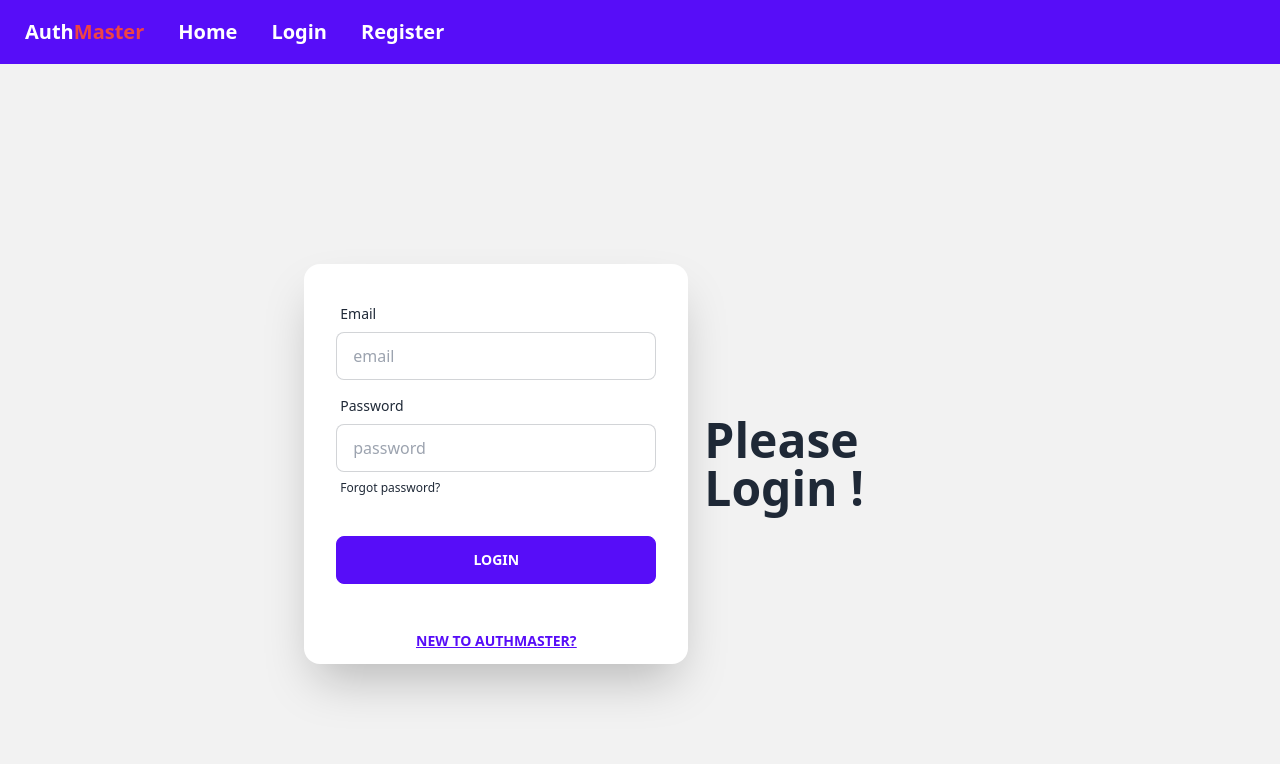
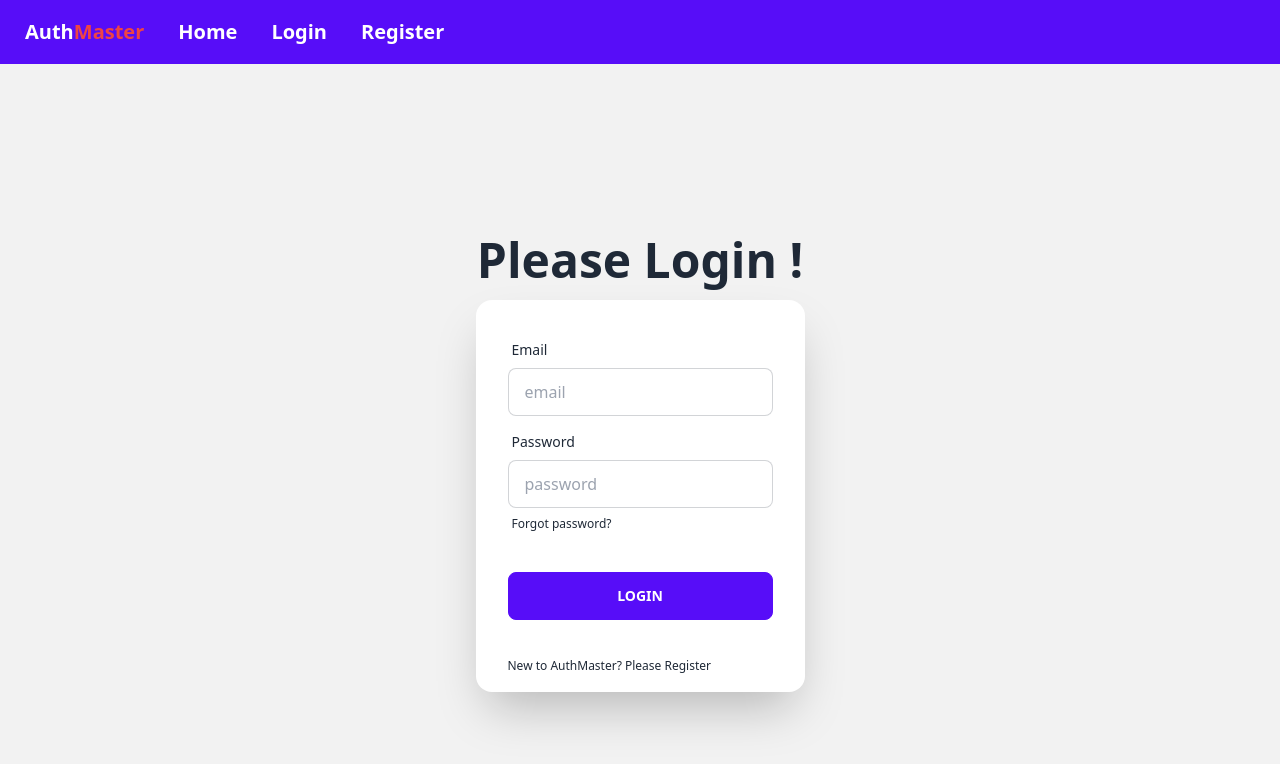
Before and after one commit to coder-Jahirul-Islam/auth-firebase-context-tailwind, a React (Vite) app: page /login in a window 1280 px wide. Shown: the top 764 px of the page. Built offline with nearby package versions, Linux system fonts and the light colour scheme.

Commit message:
added context api

```diff
--- a/src/components/Home.jsx
+++ b/src/components/Home.jsx
@@ -1,9 +1,12 @@
-import React from 'react';
+import React, { useContext } from 'react';
+import { AuthContext } from '../providers/AuthProviders';
 
 const Home = () => {
+    const user = useContext(AuthContext);
+
     return (
         <div>
-            <h2>Home</h2>
+            <h2>This is Home {user && <span>{user.displayName}</span>}</h2>
         </div>
     );
 };
--- a/src/components/Login.jsx
+++ b/src/components/Login.jsx
@@ -13,8 +13,8 @@ const Login = () => {
     return (
         <>
             <div className="hero min-h-screen bg-base-200">
-                <div className="hero-content flex-col lg:flex-row-reverse">
-                    <div className="text-center lg:text-left">
+                <div className="hero-content flex-col">
+                    <div className="text-center">
                         <h1 className="text-5xl font-bold"> Please Login !</h1>
                     </div>
                     <div className="card flex-shrink-0 w-full max-w-sm shadow-2xl bg-base-100">
@@ -39,9 +39,10 @@ const Login = () => {
                                 <button className="btn btn-primary">Login</button>
                             </div>
                         </form>
-                        <Link to='/register' className="btn btn-link">
-                            <button className='btn btn-link'>New to AuthMaster?</button>
-                        </Link>
+
+                        <p className="ml-8 mb-4">
+                            <Link to='/register' className="label-text-alt link link-hover">New to AuthMaster? Please Register</Link>
+                        </p>
 
                     </div>
                 </div>
--- a/src/components/Register.jsx
+++ b/src/components/Register.jsx
@@ -5,17 +5,16 @@ const Register = () => {
     const handlerRegister =(event)=>{
         event.preventDefault();
         const form = event.target;
+        const name = form.name.value;
         const email = form.email.value;
         const password = form.password.value;
         console.log(email, password);
-
-
     }
     return (
         <>
             <div className="hero min-h-screen bg-base-200">
-                <div className="hero-content flex-col lg:flex-row-reverse">
-                    <div className="text-center lg:text-left">
+                <div className="hero-content flex-col">
+                    <div className="text-center ">
                         <h1 className="text-5xl font-bold"> Please Register !</h1>
                     </div>
                     <div className="card flex-shrink-0 w-full max-w-sm shadow-2xl bg-base-100">
--- a/src/main.jsx
+++ b/src/main.jsx
@@ -9,23 +9,24 @@ import Main from './layout/Main';
 import Home from './components/Home';
 import Login from './components/Login';
 import Register from './components/Register';
+import AuthProviders from './providers/AuthProviders';
 
 const router = createBrowserRouter([
   {
     path: "/",
-    element:<Main></Main>,
-    children:[
+    element: <Main></Main>,
+    children: [
       {
-        path:'/',
-        element:<Home></Home>
+        path: '/',
+        element: <Home></Home>
       },
       {
         path: '/login',
-        element:<Login></Login>
+        element: <Login></Login>
       },
       {
         path: '/register',
-        element:<Register></Register>
+        element: <Register></Register>
       }
     ]
   },
@@ -33,6 +34,8 @@ const router = createBrowserRouter([
 
 ReactDOM.createRoot(document.getElementById('root')).render(
   <React.StrictMode>
+    <AuthProviders>
       <RouterProvider router={router} />
+    </AuthProviders>
   </React.StrictMode>,
 )
--- /dev/null
+++ b/src/providers/AuthProviders.jsx
@@ -0,0 +1,14 @@
+import React, { createContext } from 'react';
+export const AuthContext = createContext(null)
+
+const AuthProviders = ({children}) => {
+    const user = {displayName: 'Sagor Nodi'}
+    return (
+        <AuthContext.Provider value={user}>
+            {children}
+
+        </AuthContext.Provider>
+    );
+};
+
+export default AuthProviders;
```
Also changed, not shown: src/__steps__.js (added, +13 -0 lines).
